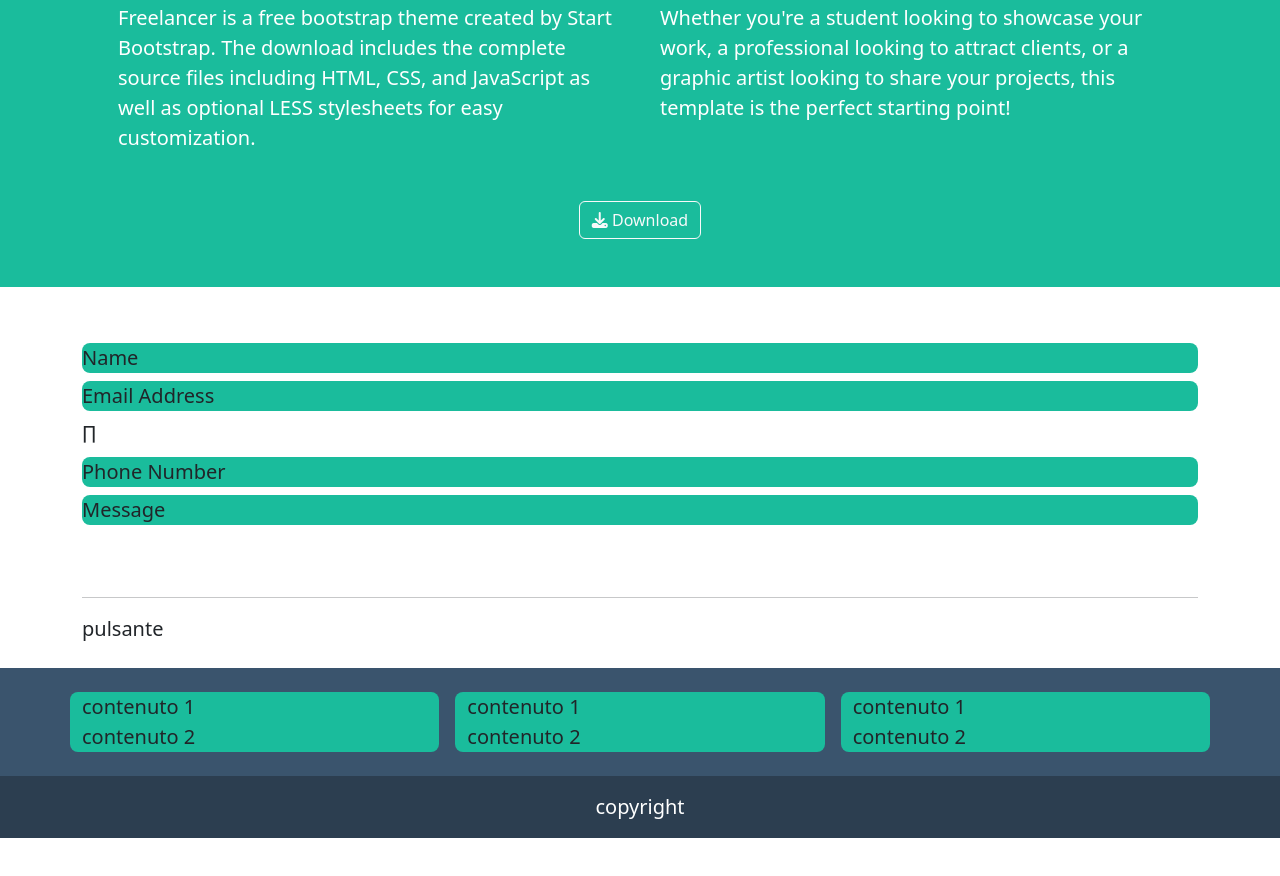
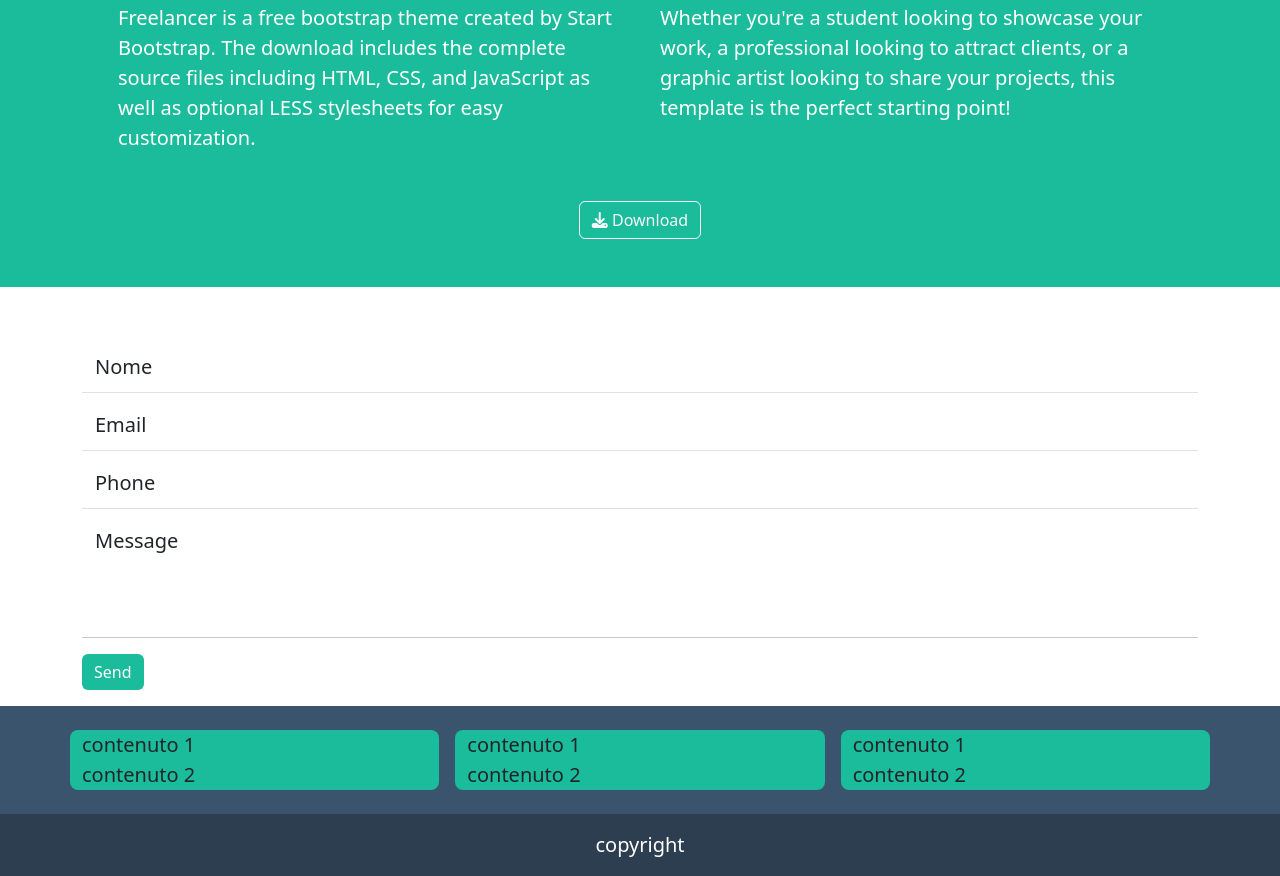
Before and after one commit to mihaipaulorban/html-css-bootstrap-freelancer, a plain HTML site: page index.html in a window 1280 px wide. Shown: the part 2169-3045 px from the top of the page. Before the commit the page ends 3007 px from the top, so only its background shows below. Drawn offline with nearby package versions, Linux system fonts and the light colour scheme.

Commit message:
feat: sezione form

```diff
--- a/index.html
+++ b/index.html
@@ -115,7 +115,7 @@
         </div>
         <!-- /SEZIONE IMMAGINI -->
 
-        <!-- SEZIONE TESTO -->
+        <!-- SEZIONE ABOUT -->
         <div class="container-fluid aqua">
             <div class="container text-center py-5 px-5 my-font-white">
               <h1 class="text-uppercase display-5 fw-bold">about</h1>
@@ -135,23 +135,32 @@
               <button type="button" class="btn btn-outline-light mt-5"><i class="fa-solid fa-download"></i> Download</button>
             </div>
           </div>
-
-
-
-        <!-- /SEZIONE TESTO -->
+        <!-- /SEZIONE ABOUT -->
 
         <!-- SEZIONE INFORMAZIONI UTENTE -->
         <div class="container-fluid">
             <div class="container-md">
                 <div class="column gap-3 py-5">
-                    <div class="col-sm aqua rounded-3 my-2">Name</div>
-                    <div class="col-sm aqua rounded-3 my-2">Email Address</div>∏
-                    <div class="col-sm aqua rounded-3 my-2">Phone Number</div>
-                    <div class="col-sm aqua rounded-3 my-2">Message</div>
+                    <div class="form-floating">
+                        <input type="text" class="form-control no-outline rounded-0 border-0 border-bottom" id="floatingInput" placeholder="">
+                        <label for="floatingInput">Nome</label>
+                    </div>
+                    <div class="form-floating">
+                        <input type="email" class="form-control no-outline rounded-0 border-0 border-bottom" id="floatingInput" placeholder="name@example.com">
+                        <label for="floatingInput">Email</label>
+                    </div>
+                    <div class="form-floating">
+                        <input type="text" class="form-control no-outline rounded-0 border-0 border-bottom" id="floatingInput" placeholder="">
+                        <label for="floatingInput">Phone</label>
+                    </div>
+                    <div class="form-floating">
+                        <input type="text" class="form-control no-outline rounded-0 border-0 pb-5" id="floatingInput" placeholder="">
+                        <label for="floatingInput">Message</label>
+                    </div>
                 </div>
                 <div class="p-6">
                     <hr>
-                    <div class="mb-4">pulsante</div>
+                    <button type="button" class="btn aqua-btn mb-3">Send</button>
                 </div>
             </div>
         </div>
--- a/style.css
+++ b/style.css
@@ -23,6 +23,22 @@ body {
 
 .avatar {
     width: 200px;
+}
+
+.no-outline {
+    outline: white;
+}
+
+.aqua-btn {
+    background-color: #1abc9c;
+    color: white;
+    border:#1abc9c;
+}
+
+.aqua-btn:hover {
+    background-color: white;
+    color: #1abc9c;
+    border: #1abc9c;
 }
 
 /* SEZIONE DIVISORI */
```
